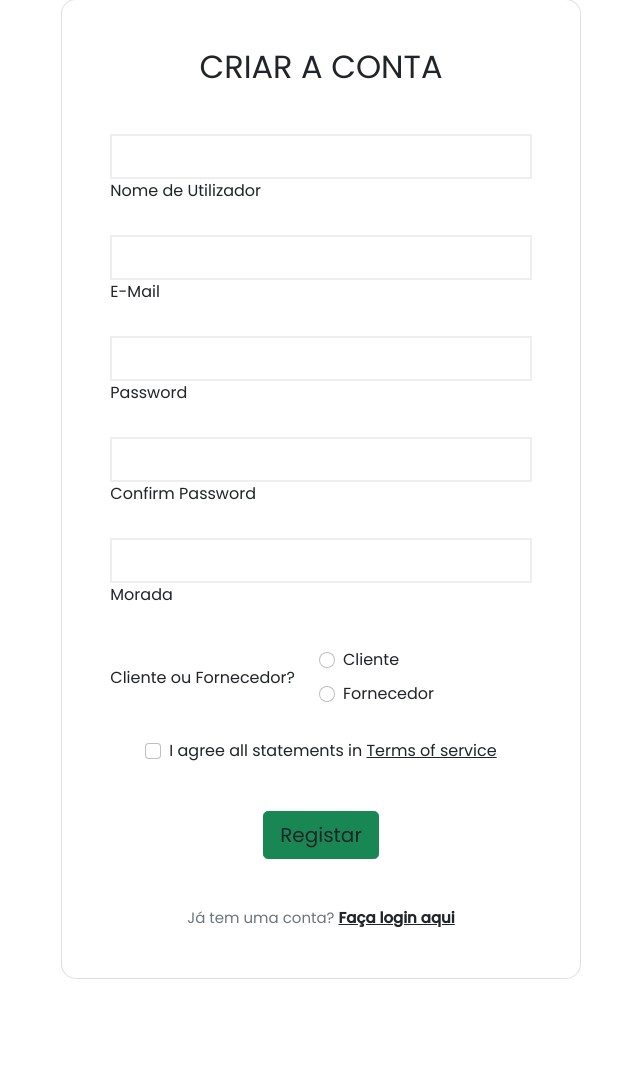
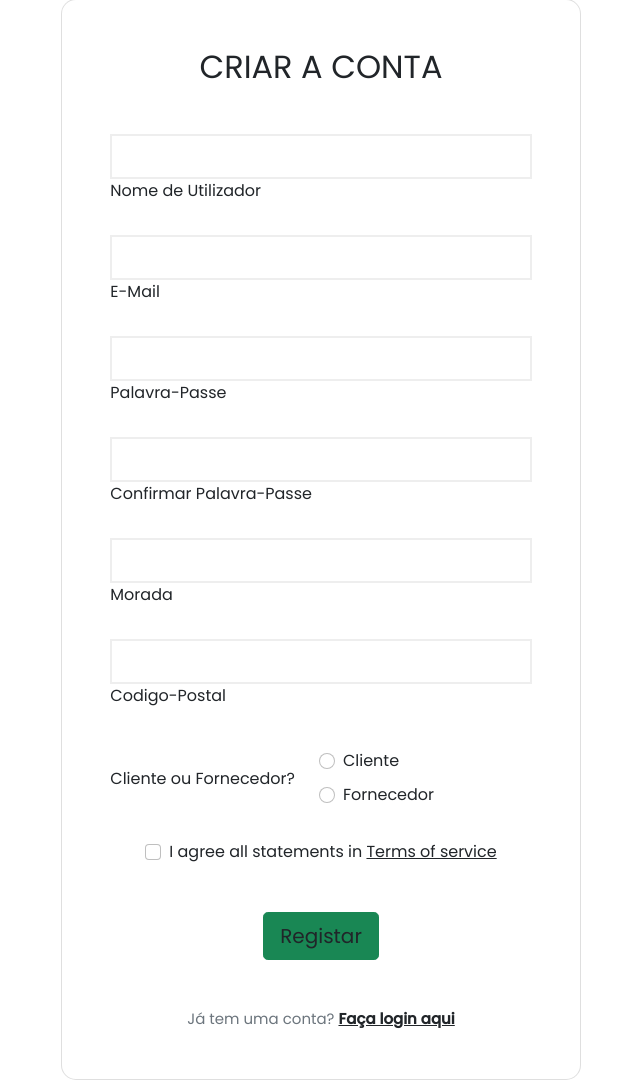
Before and after one commit to jotanmiguel/ProjetoPTI-PTR, a Django app: template Django/projeto/templates/registar.html in a window 1280 px wide. Shown: the part 122-1202 px from the top of the page, without its empty margins (319-959 px from the left). Before the commit the page ends 1101 px from the top, so only its background shows below. Run offline with Django 4.2, Linux system fonts and the light colour scheme; the template is opened without the code that fills it, so the values that code supplies are empty; some libraries are stand-ins or nearby versions; some web fonts are replaced.

Commit message:
add codigo postal

```diff
--- a/Django/projeto/API/models.py
+++ b/Django/projeto/API/models.py
@@ -9,6 +9,7 @@ class Customer(models.Model):
     email = models.EmailField(max_length=254, blank=True)
     phone_number = models.CharField(max_length=20, blank=True)
     address = models.CharField(max_length=200, blank=True)
+    zipCode = models.CharField(max_length=200, blank=True)
     password = models.CharField(max_length=200, blank=True)
     avatar = models.ImageField(upload_to='avatars/', null=True, blank=True)
     created_at = models.DateTimeField(auto_now_add=True)
@@ -70,6 +71,7 @@ class Suplier(models.Model):
     email = models.EmailField(max_length=254, blank=True)
     phone_number = models.CharField(max_length=20, blank=True)
     address = models.CharField(max_length=200, blank=True)
+    zipCode = models.CharField(max_length=200, blank=True)
     password = models.CharField(max_length=200, blank=True)
     avatar = models.ImageField(upload_to='avatars/', null=True, blank=True)
     created_at = models.DateTimeField(auto_now_add=True)
--- a/Django/projeto/API/serializers.py
+++ b/Django/projeto/API/serializers.py
@@ -132,10 +132,10 @@ class LoginSerializer(serializers.Serializer):
             if not user:
                 # If we don't have a regular user, raise a ValidationError
                 msg = 'Access denied: wrong username or password.'
-                raise serializers.ValidationError(msg, code='authorization')
+                raise serializers.ValidationError(msg)
         else:
             msg = 'Both "username" and "password" are required.'
-            raise serializers.ValidationError(msg, code='authorization')
+            raise serializers.ValidationError(msg)
         # We have a valid user, put it in the serializer's validated_data.
         # It will be used in the view.
         attrs['user'] = user
--- a/Django/projeto/API/urls.py
+++ b/Django/projeto/API/urls.py
@@ -2,7 +2,7 @@
 from django.contrib import admin
 from django.contrib.auth import views as auth_views
 from django.urls import include, path
-from .views import index, search, login, registar, shop, product, add_to_cart, adicionar_produto, conta, PasswordsChangeView, password_success, carrinho, mPagamento, base, CustomerList, CustomerDetail, ProductList, ProductDetail, OrderList, OrderDetail, StockList, StockDetail, CartList, CartDetail, SuplierList, SuplierDetail, CategoryDetail, CategoryList
+from .views import index, search, login, registar, shop, product, add_to_cart, adicionar_produto, conta, PasswordsChangeView, password_success, registration_success, carrinho, mPagamento, base, CustomerList, CustomerDetail, ProductList, ProductDetail, OrderList, OrderDetail, StockList, StockDetail, CartList, CartDetail, SuplierList, SuplierDetail, CategoryDetail, CategoryList
 from . import views
 
 
@@ -21,6 +21,7 @@ urlpatterns = [
     path('adicionar_produto/', adicionar_produto, name='adicionar_produto'),
     path('conta', conta, name='conta'),
     path('password/', PasswordsChangeView.as_view(template_name='registration/change-password.html')),
+    path('registration_success/', registration_success, name='registration_success'),
     path('password_success', password_success, name="password_success"),
     path('carrinho/', carrinho, name='carrinho'),
     path('pagamento/', mPagamento, name='mPagamento'),
--- a/Django/projeto/templates/registar.html
+++ b/Django/projeto/templates/registar.html
@@ -44,28 +44,33 @@
                         {% csrf_token %}
 
                         <div class="form-outline mb-4">
-                        <input type="text" name="name" id="form3Example1cg" class="form-control form-control-lg" />
+                        <input type="text" name="name" id="form3Example1cg" class="form-control form-control-lg" required />
                         <label class="form-label" for="form3Example1cg">Nome de Utilizador</label>
                         </div>
 
                         <div class="form-outline mb-4">
-                        <input type="email" name="email" id="form3Example2cg" class="form-control form-control-lg" />
+                        <input type="email" name="email" id="form3Example2cg" class="form-control form-control-lg" required />
                         <label class="form-label" for="form3Example2cg">E-Mail</label>
                         </div>
 
                         <div class="form-outline mb-4">
-                        <input type="password" name="password" id="form3Example3cg" class="form-control form-control-lg" />
-                        <label class="form-label" for="form3Example3cg">Password</label>
+                        <input type="password" name="password" id="form3Example3cg" class="form-control form-control-lg" required />
+                        <label class="form-label" for="form3Example3cg">Palavra-Passe</label>
                         </div>
 
                         <div class="form-outline mb-4">
-                        <input type="password" id="form3Example4cdg" class="form-control form-control-lg" />
-                        <label class="form-label" for="form3Example4cdg">Confirm Password</label>
+                        <input type="password" id="form3Example4cdg" class="form-control form-control-lg" required />
+                        <label class="form-label" for="form3Example4cdg">Confirmar Palavra-Passe</label>
                         </div>
 
                         <div class="form-outline mb-4">
-                        <input type="text" name="address" id="form3Example5cdg" class="form-control form-control-lg" />
+                        <input type="text" name="address" id="form3Example5cdg" class="form-control form-control-lg" required />
                         <label class="form-label" for="form3Example5cdg">Morada</label>
+                        </div>
+
+                        <div class="form-outline mb-4">
+                            <input type="text" name="zipCode" id="form3Example5cdg" class="form-control" oninput="this.value = this.value.replace(/[^0-9.]/g, '').replace(/(\..*)\./g, '$1');" maxlength="7" required />
+                            <label class="form-label" for="form3Example5cdg">Codigo-Postal</label>
                         </div>
 
 
```
Also changed, not shown: Django/projeto/API/views.py (+16 -6 lines), Django/projeto/templates/registration_success.html (added, +57 -0 lines).
